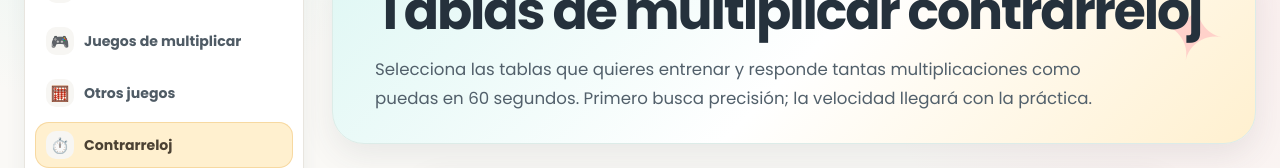
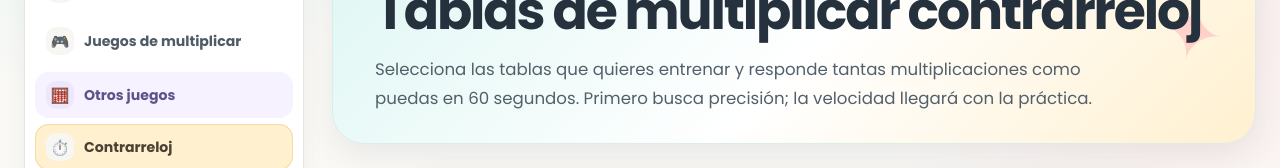
Before and after one commit to AntonioRuizNet/tablas-de-multiplicar, a Next.js app: page /contrarreloj in a window 1280 px wide. Shown: the part 230-398 px from the top of the page. Built offline with nearby package versions, Linux system fonts and the light colour scheme; no server answers; the database is empty; a web font is replaced by a local one.

Commit message:
style: differentiate other games navigation

```diff
--- a/src/components/layout/AppSidebar.module.css
+++ b/src/components/layout/AppSidebar.module.css
@@ -8,5 +8,9 @@
 .link:hover { background:#f8f7f4; transform:translateX(2px); }
 .active { background:var(--yellow-soft); color:#4b4133; box-shadow:inset 0 0 0 1px rgba(233,173,76,.35); }
 .icon { width:28px;height:28px;display:grid;place-items:center;border-radius:10px;background:#f7f6f3;font-size:.95rem; }
+.otherGamesLink { margin-top:2px; background:#f6f2ff; color:#5d5388; }
+.otherGamesLink:hover { background:#eee8ff; }
+.otherGamesLink.active { background:#e9e1ff; color:#51468d; box-shadow:inset 0 0 0 1px rgba(111,91,190,.24); }
+.otherGamesLink .icon { background:#ece7ff; }
 
 @media(max-width:900px){.panel{padding-bottom:0}}
```
